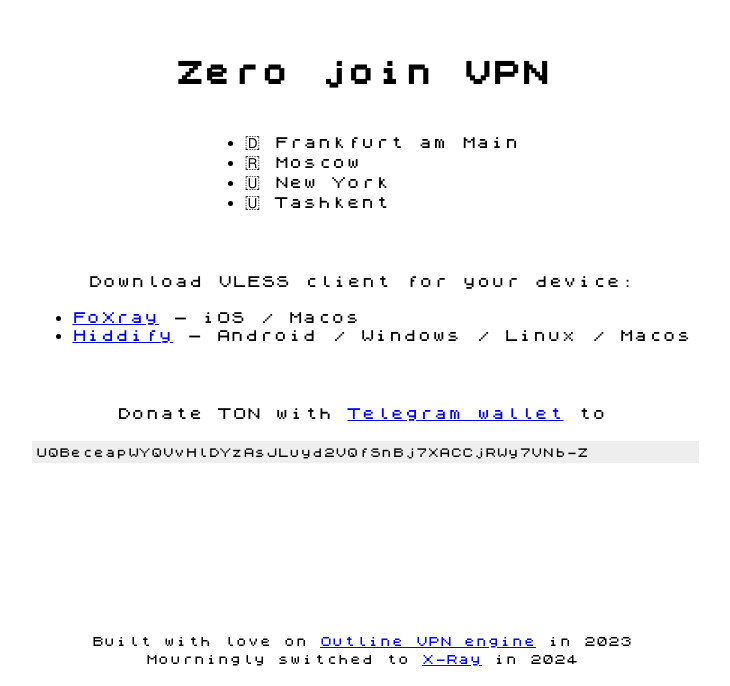
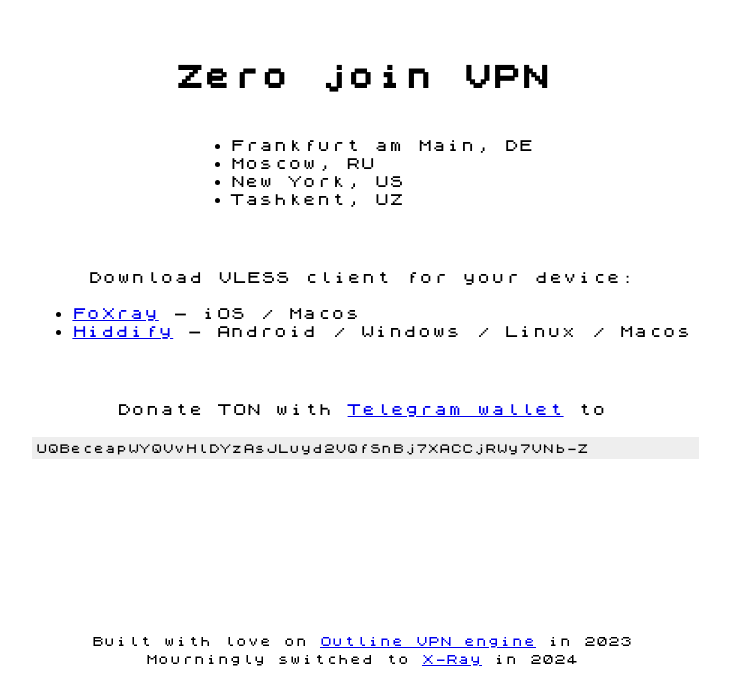
Before and after one commit to kugaevsky/0jo.in, a plain HTML site: page index.html in a window 1280 px wide. Shown: the part 114-800 px from the top of the page, without its empty margins (278-1008 px from the left). Drawn offline with Linux system fonts and the light colour scheme.

Commit message:
Remove country emoji

```diff
--- a/index.html
+++ b/index.html
@@ -24,10 +24,10 @@
         <div class="intro">
           <h1>Zero join VPN</h1>
           <ul>
-            <li>&#x1f1e9; Frankfurt am Main</li>
-            <li>&#x1f1f7; Moscow</li>
-            <li>&#x1f1fa; New York</li>
-            <li>&#x1f1fa; Tashkent</li>
+            <li>Frankfurt am Main, DE</li>
+            <li>Moscow, RU</li>
+            <li>New York, US</li>
+            <li>Tashkent, UZ</li>
           </ul>
         </div>
         <div class='client'>
```
